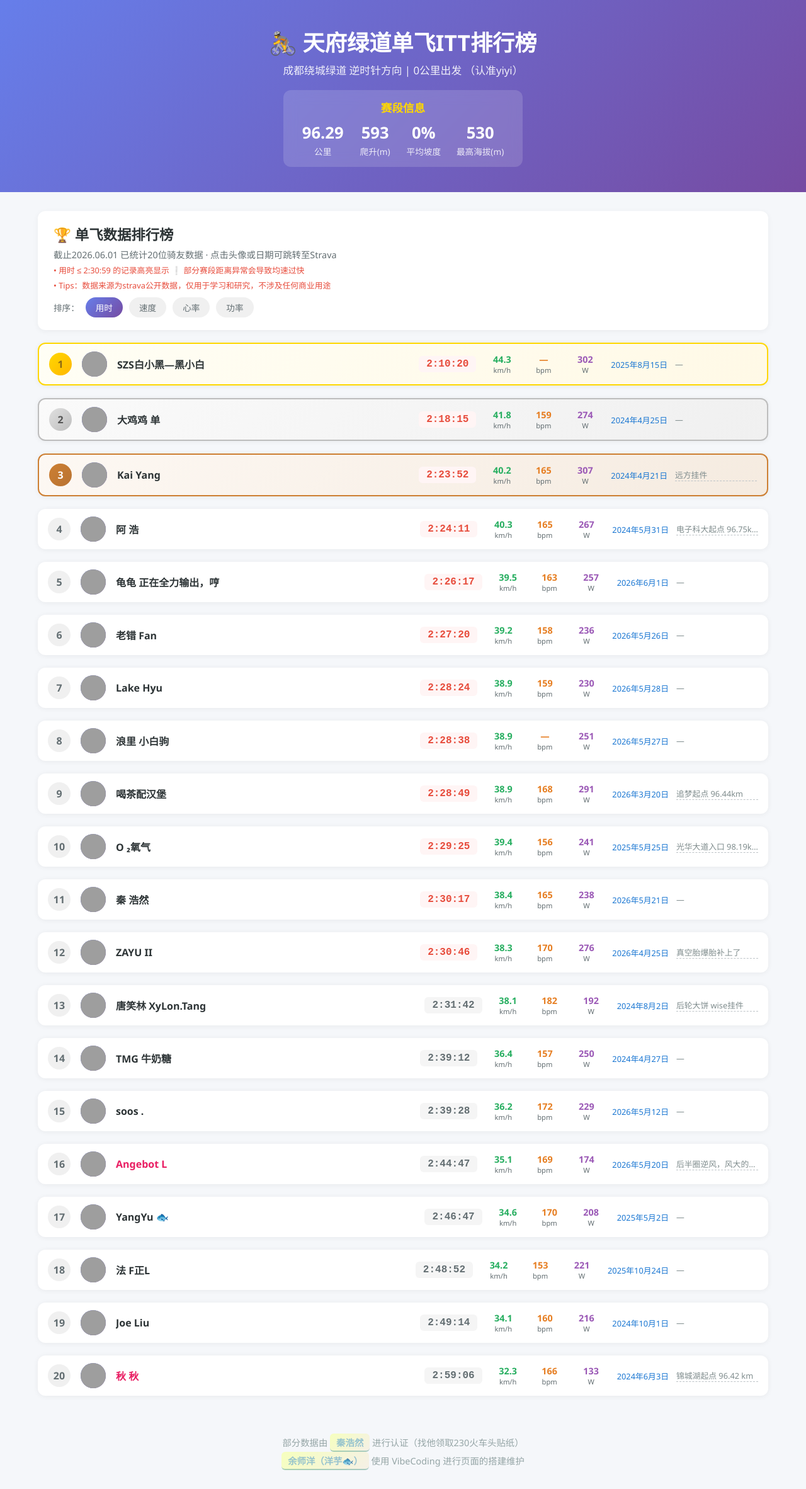
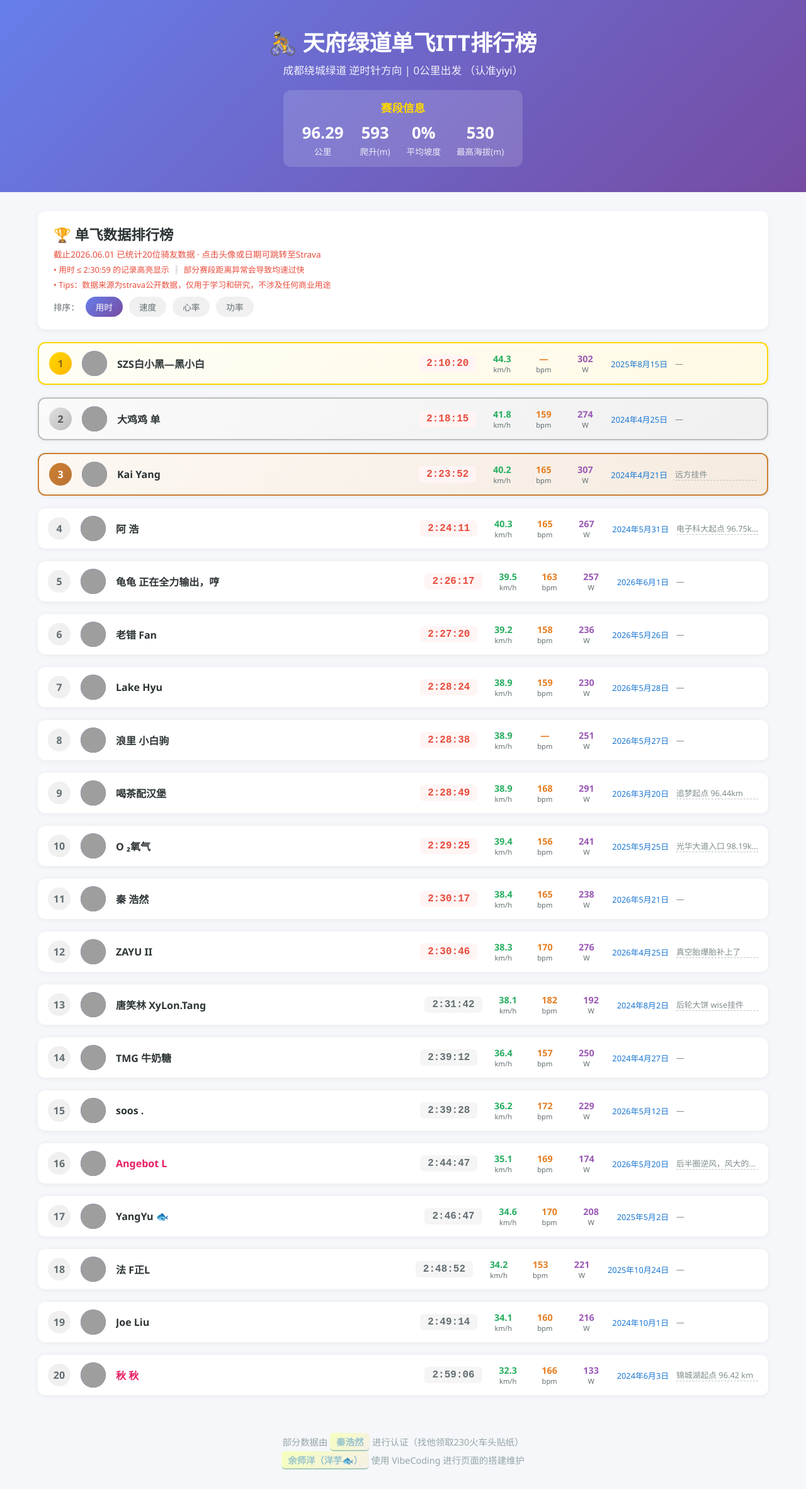
Before and after one commit to techysy/techysy.github.io, a Jekyll site: the page tianfu-itt.html, which Jekyll copies as it is, in a window 1280 px wide. Shown: the whole page at 63% size. Built offline with Jekyll 4.4.1, drawn with Linux system fonts in a browser that asks for light colours; grey boxes are pictures that could not be loaded.

Commit message:
Update tianfu-itt.html
样式更新

```diff
--- a/tianfu-itt.html
+++ b/tianfu-itt.html
@@ -94,7 +94,7 @@
         }
 
         .section-subtitle {
-            font-size: 0.9em;
+            font-size: 0.8em;
             color: #636e72;
             margin-top: 5px;
         }
@@ -464,7 +464,7 @@
             <div>
                 <h2 class="section-title">🏆 单飞数据排行榜</h2>
 
-                <p class="section-subtitle" id="statsCount"></p>
+                <p class="section-subtitle" id="statsCount" style="font-size: 0.85em; color: #e74c3c; margin-top: 5px;"></p>
                 <p style="font-size: 0.8em; color: #e74c3c; margin-top: 5px;">• 用时 ≤ 2:30:59 的记录高亮显示  ❕ 部分赛段距离异常会导致均速过快</p>
                 <p style="font-size: 0.8em; color: #e74c3c; margin-top: 5px;">• Tips：数据来源为strava公开数据，仅用于学习和研究，不涉及任何商业用途</p>
             </div>
```
